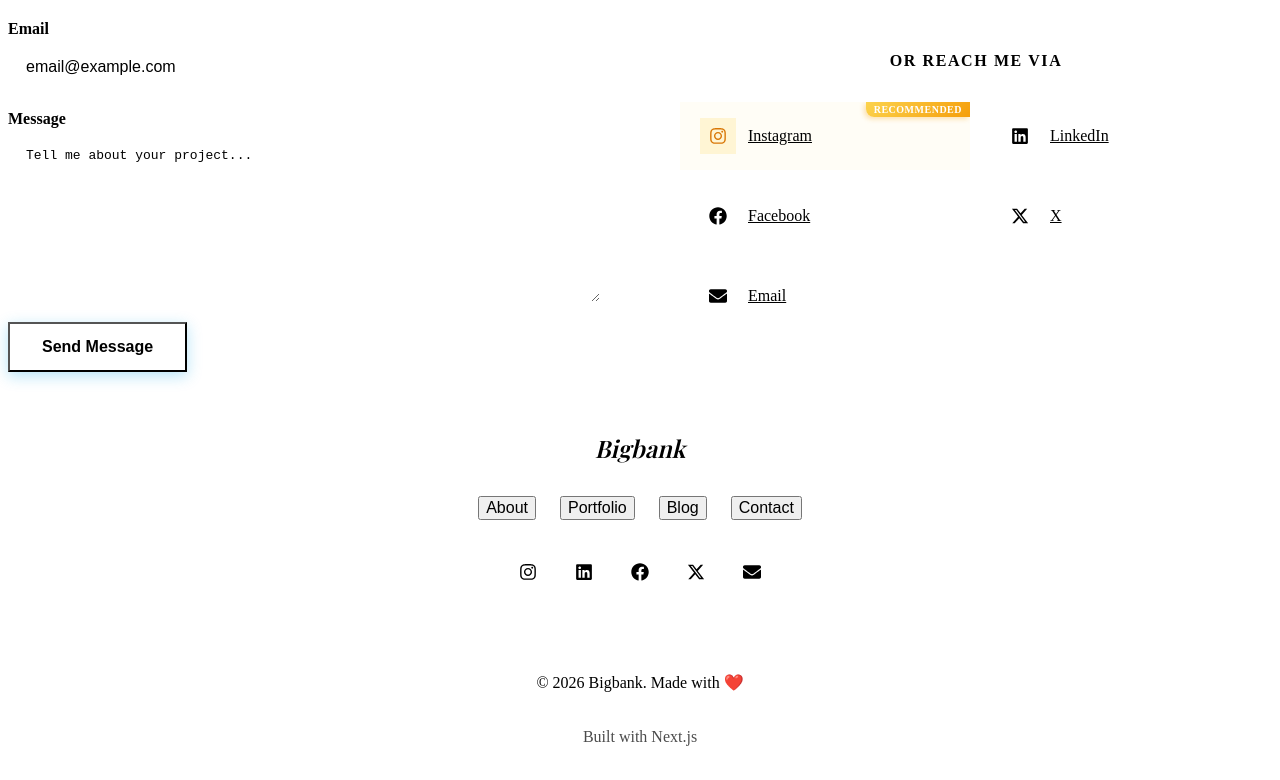
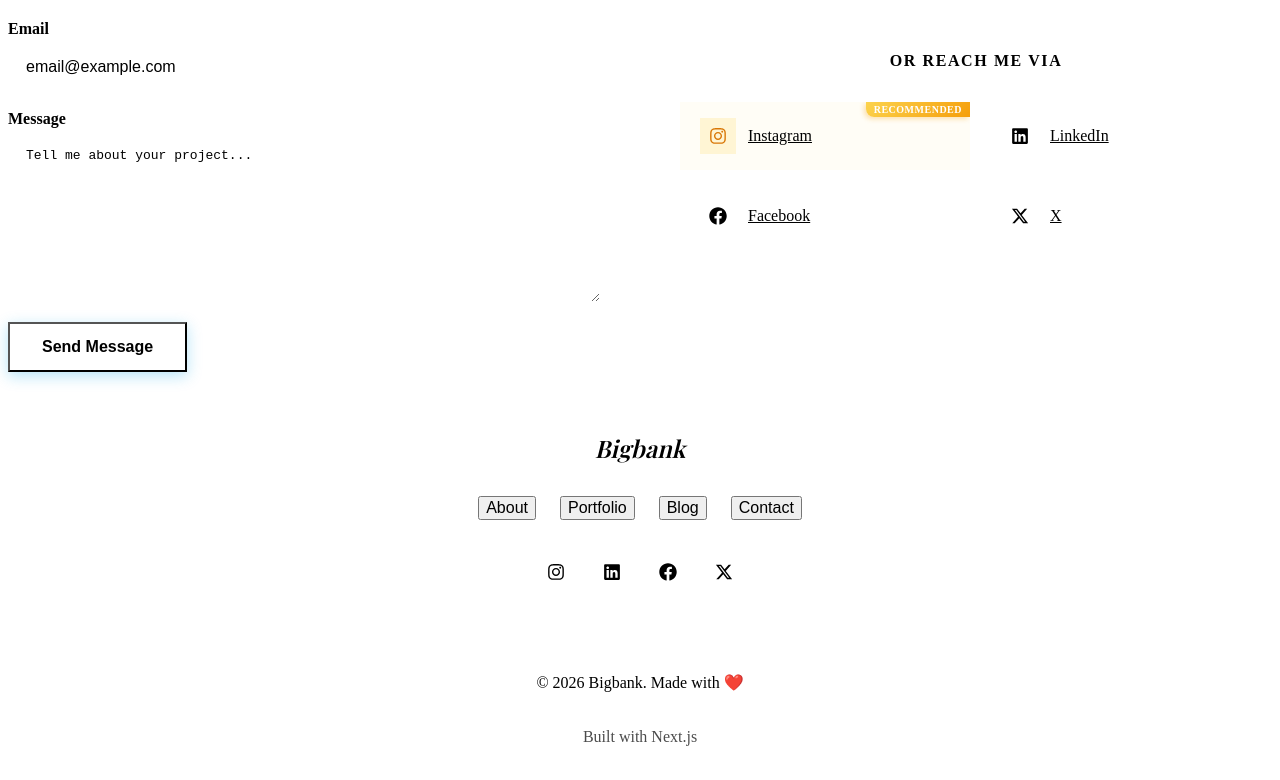
Before and after one commit to DARWINZY/bigbank-personal-web, a Next.js app: page /en in a window 1280 px wide. Shown: the part 8091-8871 px from the top of the page. Built offline with nearby package versions, Linux system fonts and the light colour scheme; a web font is replaced by a local one.

Commit message:
chore: remove email from social links to avoid redundancy

```diff
--- a/src/data/social.ts
+++ b/src/data/social.ts
@@ -1,4 +1,4 @@
-import { FaLinkedin, FaFacebook, FaInstagram, FaEnvelope } from 'react-icons/fa';
+import { FaLinkedin, FaFacebook, FaInstagram } from 'react-icons/fa';
 import { FaXTwitter } from 'react-icons/fa6';
 
 export interface SocialLink {
@@ -34,10 +34,4 @@ export const socialLinks: SocialLink[] = [
     icon: FaXTwitter,
     label: 'X (Twitter) Profile',
   },
-  {
-    name: 'Email',
-    url: 'mailto:bigbank@example.com',
-    icon: FaEnvelope,
-    label: 'Send Email',
-  },
 ];
```
